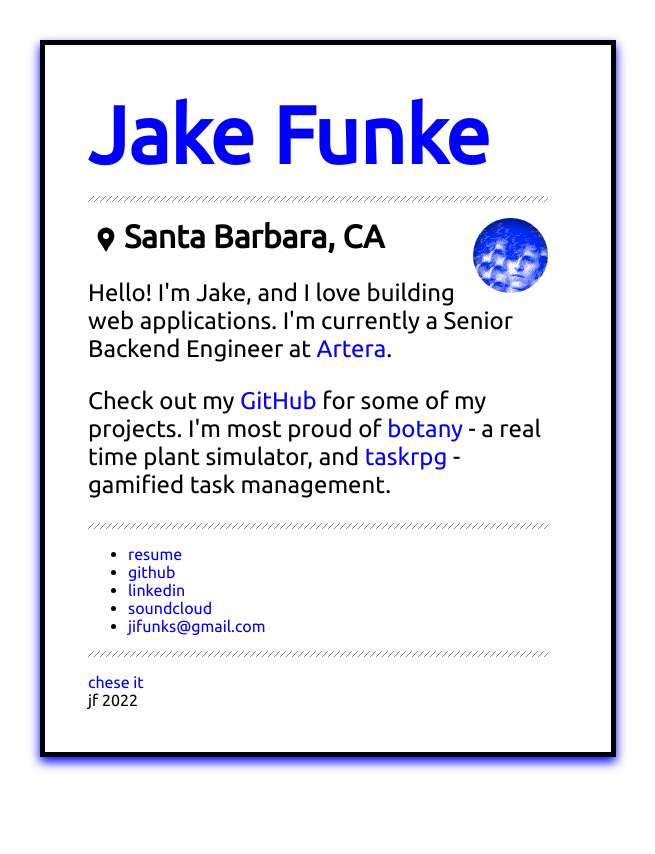
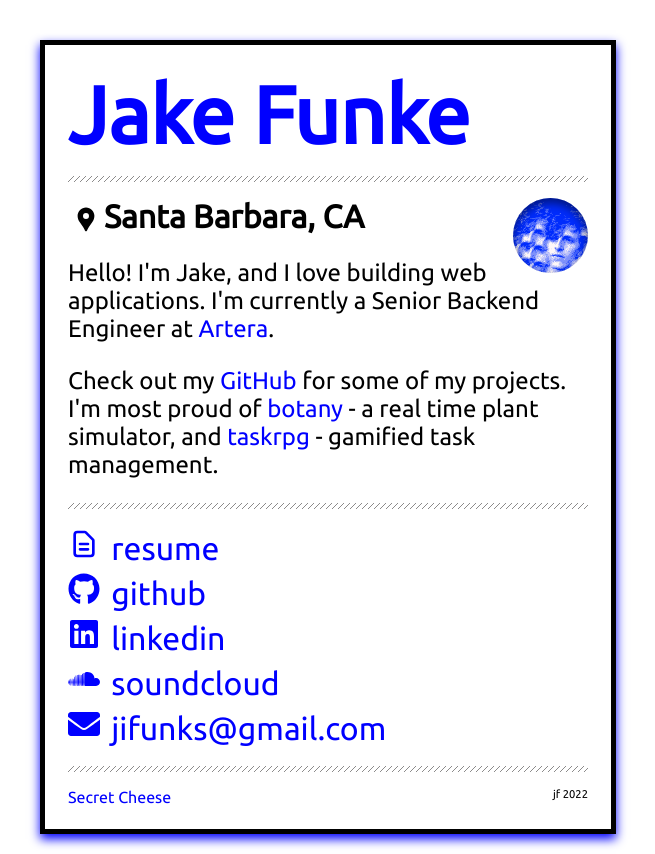
Before and after one commit to jifunks/jakefunke-online, a Next.js app: page / in a window 1280 px wide. Shown: the whole page, without its empty margins (20-675 px from the left). Before the commit the page ends 800 px from the top, so only its background shows below. Built offline with nearby package versions, Linux system fonts and the light colour scheme.

Commit message:
nearly done

```diff
--- /dev/null
+++ b/components/contact-link.tsx
@@ -0,0 +1,22 @@
+import Link from "next/link";
+import { ReactElement } from "react";
+import styles from "../styles/home.module.css";
+
+export default function ContactLink({
+  icon,
+  url,
+  text,
+}: {
+  icon: ReactElement;
+  url: string;
+  text: string;
+}) {
+  return (
+    <li>
+      <Link href={url} target="_blank">
+        <span className={styles.linkIcon}>{icon}</span>
+        <span className={styles.linkText}>{text}</span>
+      </Link>
+    </li>
+  );
+}
--- a/components/layout.tsx
+++ b/components/layout.tsx
@@ -16,7 +16,7 @@ export default function Layout({
   title?: string;
 }) {
   return (
-    <div className={styles.container}>
+    <div>
       <Head>
         <title>{home ? "Jake Funke" : `Jake Funke -  ${title}`}</title>
         <link rel="icon" href="/favicon.ico" />
--- a/pages/api/hello.ts
+++ /dev/null
@@ -1,13 +0,0 @@
-// Next.js API route support: https://nextjs.org/docs/api-routes/introduction
-import type { NextApiRequest, NextApiResponse } from 'next'
-
-type Data = {
-  name: string
-}
-
-export default function handler(
-  req: NextApiRequest,
-  res: NextApiResponse<Data>
-) {
-  res.status(200).json({ name: 'John Doe' })
-}
--- a/pages/index.tsx
+++ b/pages/index.tsx
@@ -1,11 +1,13 @@
 /* eslint-disable react/no-unescaped-entities */
-import Head from "next/head";
+import Link from "next/link";
+import { HiOutlineDocumentText } from "react-icons/hi";
+import { MdLocationPin } from "react-icons/md";
+import { FaGithub, FaLinkedin, FaSoundcloud, FaEnvelope } from "react-icons/fa";
+import Avatar from "../components/avatar";
+import ContactLink from "../components/contact-link";
 import Divider from "../components/divider";
+import Layout from "../components/layout";
 import styles from "../styles/home.module.css";
-import { MdLocationPin } from "react-icons/md";
-import Avatar from "../components/avatar";
-import Link from "next/link";
-import Layout from "../components/layout";
 
 export default function Home() {
   return (
@@ -17,7 +19,7 @@ export default function Home() {
         <MdLocationPin className="react-icons" />
         Santa Barbara, CA
       </h2>
-      <div className={styles.bio}>
+      <div className={styles.content}>
         <p>
           Hello! I'm Jake, and I love building web applications. I'm currently a
           Senior Backend Engineer at <a href="https://artera.io">Artera</a>.
@@ -33,39 +35,34 @@ export default function Home() {
       </div>
       <Divider />
       <ul className="nav">
-        <li>
-          <a href="assets/JacobFunke-Resume-2022.pdf">
-            <i className="far fa-file-alt fa-fw"></i>
-            <span className="navlink">resume</span>
-          </a>
-        </li>
-        <li>
-          <a href="http://github.com/jifunks">
-            <i className="fa-brands fa-github fa-fw"></i>
-            <span className="navlink">github</span>
-          </a>
-        </li>
-        <li>
-          <a href="https://www.linkedin.com/in/jacobfunke/">
-            <i className="fa-brands fa-linkedin fa-fw"></i>
-            <span className="navlink">linkedin</span>
-          </a>
-        </li>
-        <li>
-          <a href="http://soundcloud.com/eyes_low">
-            <i className="fa-brands fa-soundcloud fa-fw"></i>
-            <span className="navlink">soundcloud</span>
-          </a>
-        </li>
-        <li>
-          <a href="mailto:jifunks@gmail.com">
-            <i className="fa-solid fa-envelope fa-fw"></i>
-            <span className="navlink">jifunks@gmail.com</span>
-          </a>
-        </li>
+        <ContactLink
+          icon={<HiOutlineDocumentText />}
+          text="resume"
+          url="../" // TODOjf: come back to figure out this
+        ></ContactLink>
+        <ContactLink
+          icon={<FaGithub />}
+          text="github"
+          url="http://github.com/jifunks"
+        ></ContactLink>
+        <ContactLink
+          icon={<FaLinkedin />}
+          text="linkedin"
+          url="https://www.linkedin.com/in/jacobfunke/"
+        ></ContactLink>
+        <ContactLink
+          icon={<FaSoundcloud />}
+          text="soundcloud"
+          url="http://soundcloud.com/eyes_low"
+        ></ContactLink>
+        <ContactLink
+          icon={<FaEnvelope />}
+          text="jifunks@gmail.com"
+          url="mailto:jifunks@gmail.com"
+        ></ContactLink>
       </ul>
       <Divider />
-      <Link href="/about-me">chese it</Link>
+      <Link href="/about-me">Secret Cheese</Link>
 
       <footer className={styles.footer}>jf 2022</footer>
     </Layout>
--- a/styles/Home.module.css
+++ b/styles/Home.module.css
@@ -42,7 +42,20 @@
   font-size: 2rem;
 }
 
-.bio {
+.linkIcon {
+  margin: 2.r65rem 0 0 0;
+}
+
+.linkText {
+  margin: 0 0 0 0.7rem;
+}
+.content {
   font-size: 1.5em;
   margin: 15px 0 15px 0;
 }
+
+.footer {
+  font-size: 0.7em;
+  margin: 0;
+  float: right;
+}
--- a/styles/globals.css
+++ b/styles/globals.css
@@ -23,3 +23,14 @@ a:hover {
   font-size: 1.8rem;
   width: 1.25em;
 }
+
+ul {
+  list-style-type: none;
+  padding: 0;
+  margin: 0;
+  font-size: 2em;
+}
+
+li {
+  padding: 3px 0 3px 0;
+}
```
Also changed, not shown: pages/about-me.tsx (+6 -2 lines), 1 other file (tests, documents, lock files or other folders).
